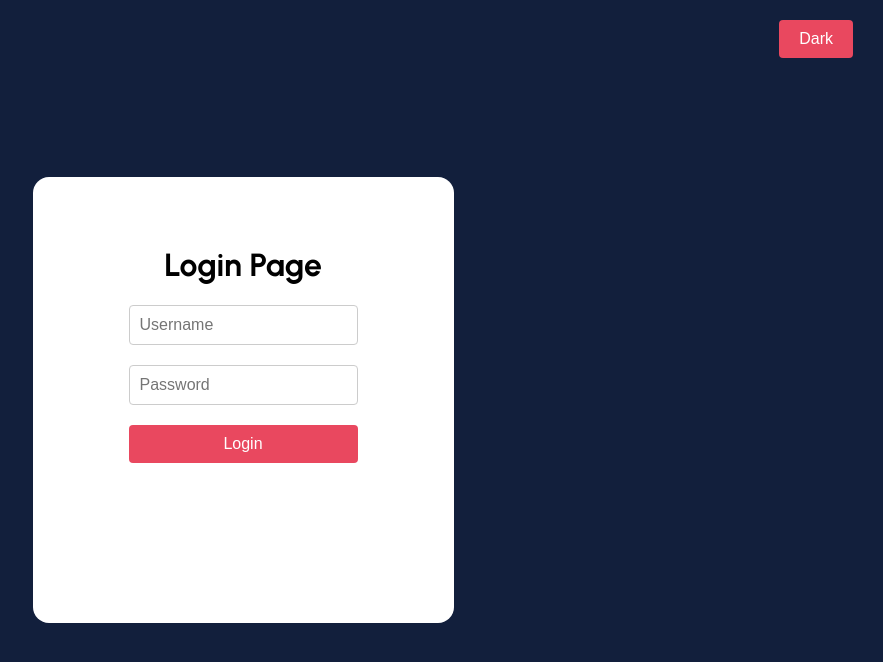
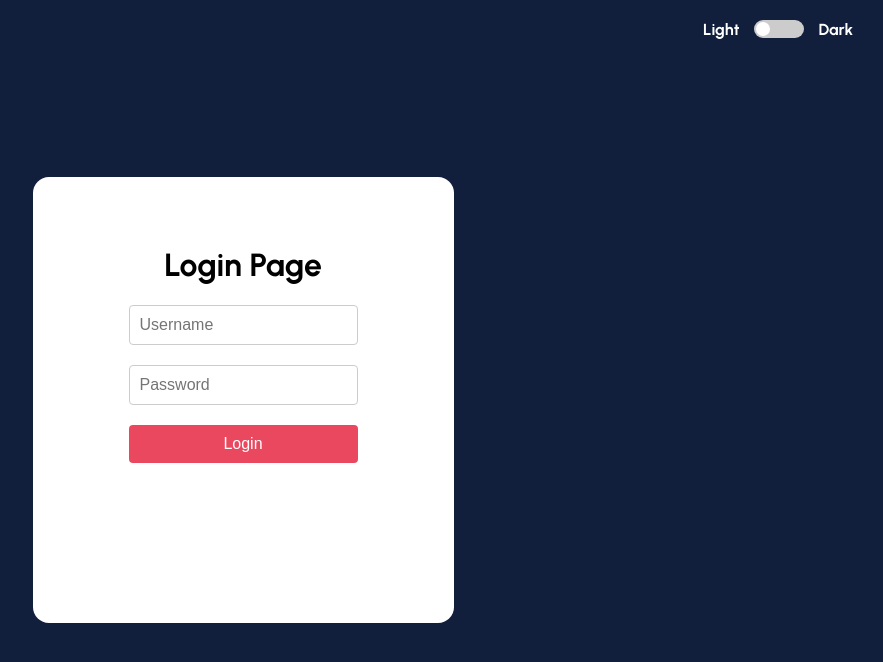
Before and after one commit to HyagoRibeiro/cayena-test, a React (Create React App) app: page / in a window 1280 px wide. Shown: the top 662 px of the page, without its empty margins (397-1280 px from the left). Built offline with nearby package versions, Linux system fonts and the light colour scheme.

Commit message:
created switch component and implement

```diff
--- a/src/components/LoginPage/LoginPage.scss
+++ b/src/components/LoginPage/LoginPage.scss
@@ -6,11 +6,15 @@
     justify-content: center;
     align-items: center;
 
-    > button {
+    > .container-switch-login {
       position: fixed;
+      display: flex;
+      justify-content: space-between;
+      font-weight: 700;
+      color: #fff;
       top: 20px;
       right: 30px;
-      width: fit-content;
+      width: 150px;
     }
   }
 
--- a/src/components/LoginPage/index.tsx
+++ b/src/components/LoginPage/index.tsx
@@ -6,6 +6,7 @@ import { useTheme } from "../../context/ThemeContext";
 import GenericInput from "../GenericInput";
 import Button from "../Button";
 import { authentication } from "../../services/api";
+import Switch from "../ToggleButton";
 
 function LoginPage() {
   const { toggleTheme, theme } = useTheme();
@@ -14,7 +15,7 @@ function LoginPage() {
   const [username, setUsername] = useState("");
   const [password, setPassword] = useState("");
 
-  const themeToChange = theme === "dark" ? "Light" : "Dark";
+  const isDark = theme === 'dark'
 
   const handleLogin = async () => {
     const grantType = "password";
@@ -44,7 +45,11 @@ function LoginPage() {
 
   return (
     <div className="container">
-      <Button onClick={toggleTheme}>{themeToChange}</Button>
+      <div className="container-switch-login">
+      <span>Light</span>
+          <Switch onChange={toggleTheme} checked={isDark} />
+          <span>Dark</span>
+      </div>
       <div className="login">
         <h1>Login Page</h1>
         <GenericInput
--- a/src/components/Menu/Menu.scss
+++ b/src/components/Menu/Menu.scss
@@ -16,7 +16,11 @@
     display: flex;
 
     .menu__items__link:first-child {
-      margin-right: 20px;
+      margin-right: 40px;
+      font-weight: 700;
+      width: 130px;
+      display: flex;
+      justify-content: space-between;
     }
 
     a {
--- a/src/components/Menu/index.tsx
+++ b/src/components/Menu/index.tsx
@@ -2,16 +2,12 @@ import React from "react";
 import "./Menu.scss";
 import { Link } from "react-router-dom";
 import { useTheme } from "../../context/ThemeContext";
+import Switch from "../ToggleButton";
 
 const Menu: React.FC = () => {
   const { toggleTheme, theme } = useTheme();
 
-  const themeToChange = theme === "dark" ? "Light" : "Dark";
-
-  const handleDarkModeToggle = () => {
-    toggleTheme();
-  };
-
+  const isDark = theme === 'dark'
   const handleLogoff = () => {
     localStorage.removeItem("tokenCayena");
   };
@@ -20,8 +16,10 @@ const Menu: React.FC = () => {
     <div className="menu">
       <div className="logo">Logo</div>
       <div className="menu__items">
-        <div className="menu__items__link" onClick={handleDarkModeToggle}>
-          {themeToChange}
+        <div className="menu__items__link">
+          <span>Light</span>
+          <Switch onChange={toggleTheme} checked={isDark} />
+          <span>Dark</span>
         </div>
         <Link to="/" className="menu__items__link" onClick={handleLogoff}>
           Logout
--- /dev/null
+++ b/src/components/ToggleButton/ToggleButton.scss
@@ -0,0 +1,38 @@
+.switch {
+    position: relative;
+    display: inline-block;
+    width: 50px;
+    height: 18px;
+
+    &__slider {
+      position: absolute;
+      top: 0;
+      left: 0;
+      right: 0;
+      bottom: 0;
+      background-color: #ccc;
+      border-radius: 14px;
+      cursor: pointer;
+      transition: background-color 0.3s;
+
+      &:before {
+        position: absolute;
+        content: '';
+        height: 14px;
+        width: 14px;
+        left: 2px;
+        bottom: 2px;
+        background-color: white;
+        border-radius: 50%;
+        transition: transform 0.3s;
+      }
+    }
+
+    input[type='checkbox']:checked + &__slider {
+      background-color: #121f3c;
+
+      &:before {
+        transform: translateX(32px);
+      }
+    }
+  }
--- /dev/null
+++ b/src/components/ToggleButton/index.tsx
@@ -0,0 +1,25 @@
+import React, { useState } from 'react';
+
+interface SwitchProps {
+  onChange: (checked: boolean) => void;
+  checked: boolean;
+}
+
+const Switch: React.FC<SwitchProps> = ({ onChange, checked }) => {
+  const [isChecked, setIsChecked] = useState(checked);
+
+  const handleChange = () => {
+    const newChecked = !isChecked;
+    setIsChecked(newChecked);
+    onChange(newChecked);
+  };
+
+  return (
+    <label className="switch">
+      <input data-testid="switch" type="checkbox" checked={isChecked} onChange={handleChange} />
+      <span className="switch__slider"></span>
+    </label>
+  );
+};
+
+export default Switch;
--- a/src/styles/styles.scss
+++ b/src/styles/styles.scss
@@ -6,6 +6,7 @@
 @import '../components/ListSuppliersPage/ListSupplierPage.scss';
 @import '../components/TableSkeleton/TableSkeleton.scss';
 @import '../components/Table/Table.scss';
+@import '../components/ToggleButton/ToggleButton.scss';
 
 * {
     box-sizing: border-box;
```
